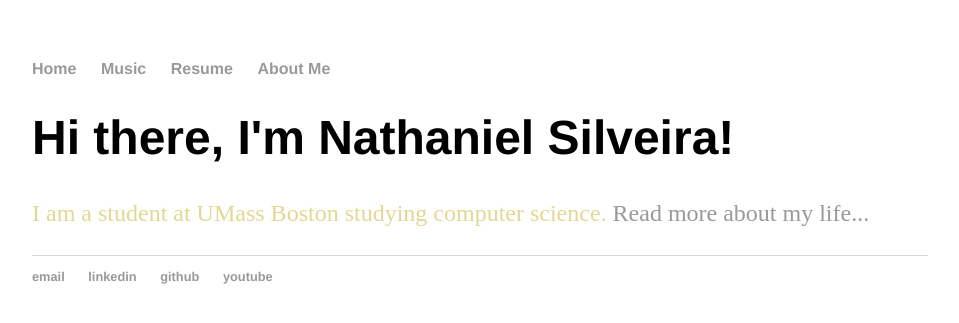
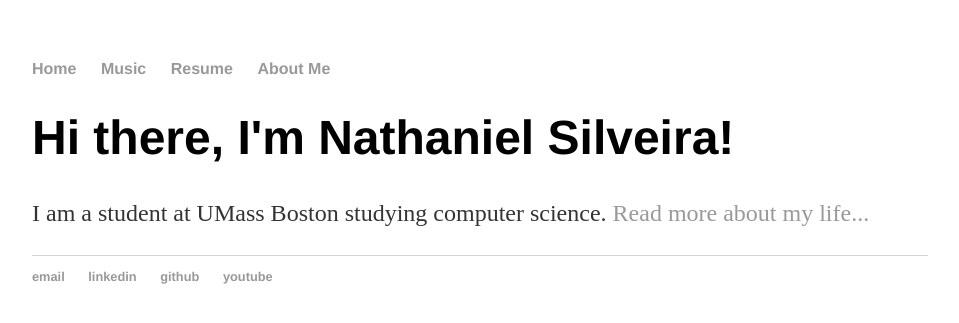
Before and after one commit to n8silveira/n8silveira.github.io, a Jekyll site: the page built from index.html, in a window 1280 px wide. Shown: the top 323 px of the page, without its empty margins (160-1119 px from the left). Built offline with Jekyll 4.4.1, drawn with Linux system fonts in a browser that asks for light colours.

Commit message:
Update main.css

```diff
--- a/css/main.css
+++ b/css/main.css
@@ -26,7 +26,7 @@ h1 {
 p {
     font-size: 1.5em;
     line-height: 1.4em;
-    color: #e4d792;
+    color: #333;
 }
 footer {
     border-top: 1px solid #d5d5d5;
```
